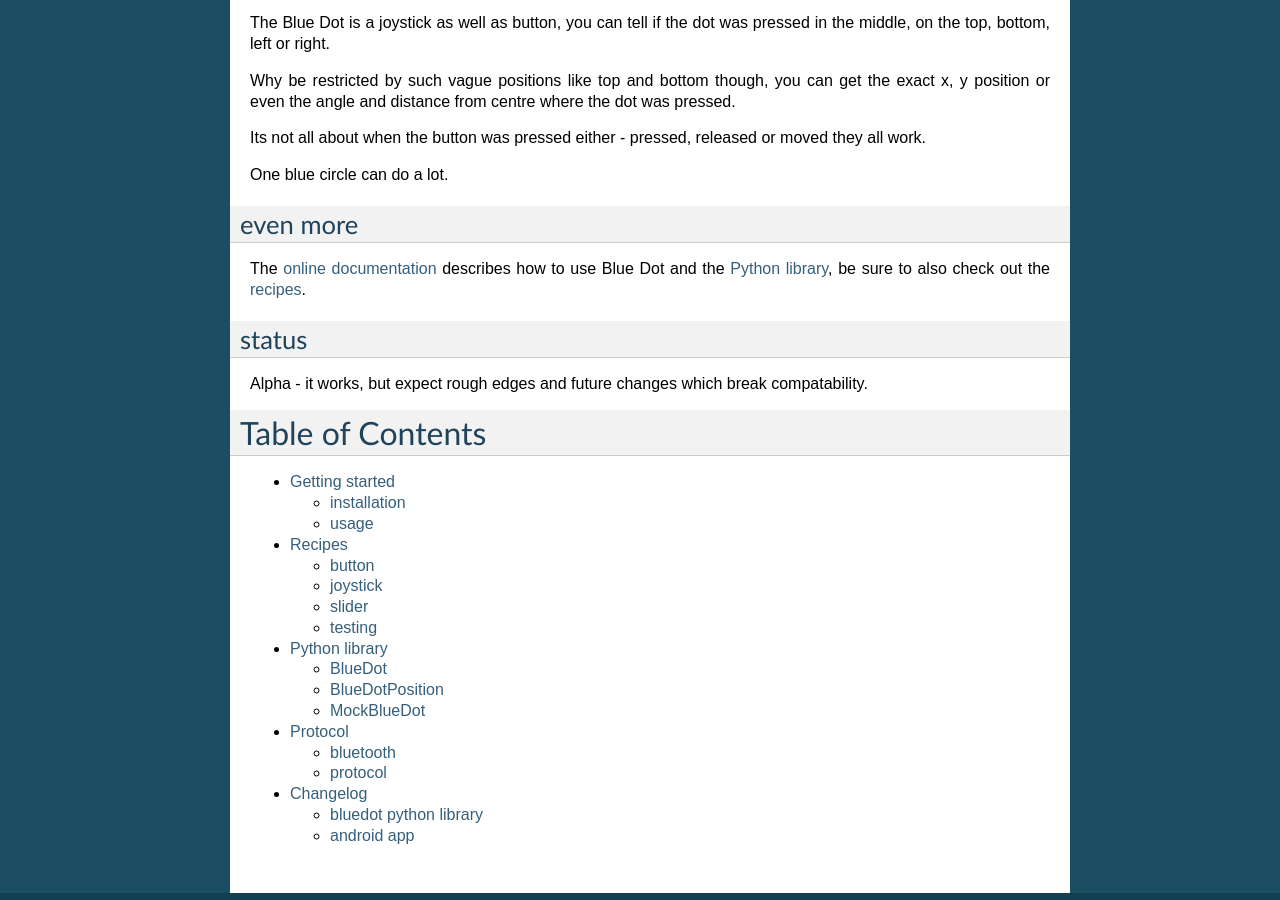
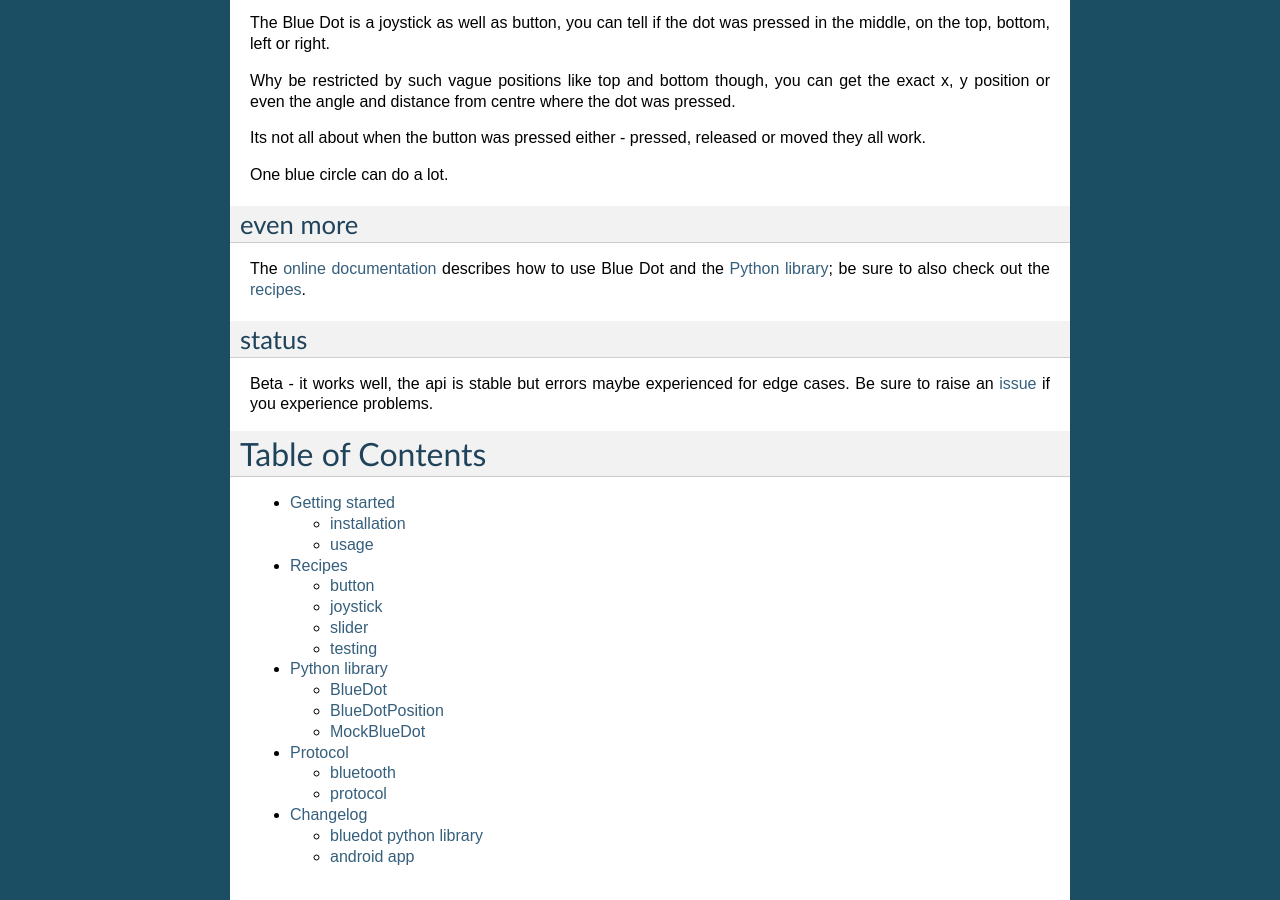
Before and after one commit to martinohanlon/BlueDot, a Sphinx documentation site: the page built from docs/index.rst, in a window 1280 px wide and 900 px high, scrolled down 904 px. Built offline with Sphinx 7.4.7, drawn with Linux system fonts in a browser that asks for light colours.

```diff
--- a/README.rst
+++ b/README.rst
@@ -40,13 +40,12 @@ One blue circle can do a lot.
 even more
 ---------
 
-The `online documentation`_ describes how to use Blue Dot and the `Python library`_, be sure to also check out the `recipes`_.
+The `online documentation`_ describes how to use Blue Dot and the `Python library`_; be sure to also check out the `recipes`_.
 
 status
 ------
 
-Alpha - it works, but expect rough edges and future changes which break compatability.
-
+Beta - it works well, the api is stable but errors maybe experienced for edge cases. Be sure to raise an `issue`_ if you experience problems.
 
 .. _Martin O'Hanlon: https://github.com/martinohanlon
 .. _stuffaboutco.de: http://stuffaboutco.de
@@ -58,9 +57,16 @@ Alpha - it works, but expect rough edges and future changes which break compatab
 .. _examples: https://github.com/martinohanlon/BlueDot/tree/master/examples
 .. _recipes: http://bluedot.readthedocs.io/en/latest/recipes.html
 .. _Blue Dot app: https://github.com/martinohanlon/BlueDot/blob/master/clients/android/app/app-release.apk?raw=true
+.. _issue: https://github.com/martinohanlon/bluedot/issues
 
 .. |bluedotapp| image:: https://raw.githubusercontent.com/martinohanlon/BlueDot/master/docs/images/bluedotandroid_small.png
    :height: 247 px
    :width: 144 px
    :scale: 100 %
    :alt: blue dot app
+
+.. |bluedotfeature| image:: https://raw.githubusercontent.com/martinohanlon/BlueDot/master/docs/images/blue_dot_feature.png
+   :height: 247 px
+   :width: 506 px
+   :scale: 100 %
+   :alt: blue dot feature
--- a/docs/gettingstarted.rst
+++ b/docs/gettingstarted.rst
@@ -4,7 +4,7 @@ Getting started
 installation
 ------------
 
-The instructions below assume your Raspberry Pi is running the latest version of `Raspbian`_.
+These instructions assume your Raspberry Pi is running the latest version of `Raspbian`_ with Pixel.
 
 app
 ~~~
```
Also changed, not shown: other parts of README.rst (+1 -1 lines), docs/images/blue_dot_feature.png (added), docs/images/blue_dot_feature_small.png (added), docs/images/bluedotandroiddevices.png (added), 4 other files.
